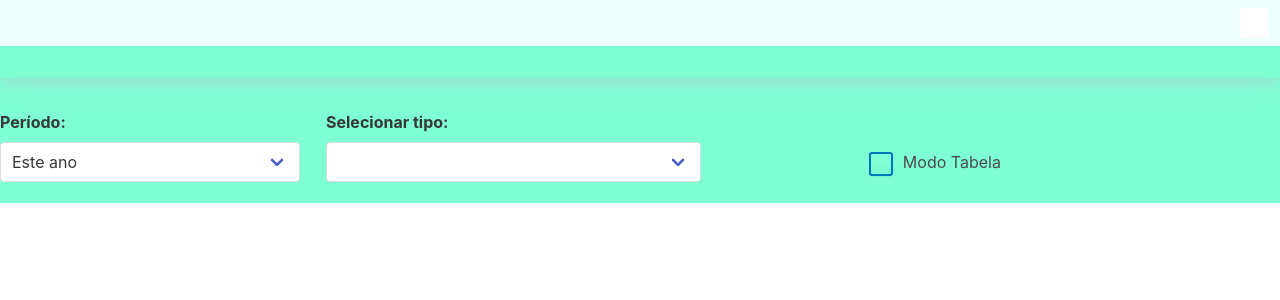
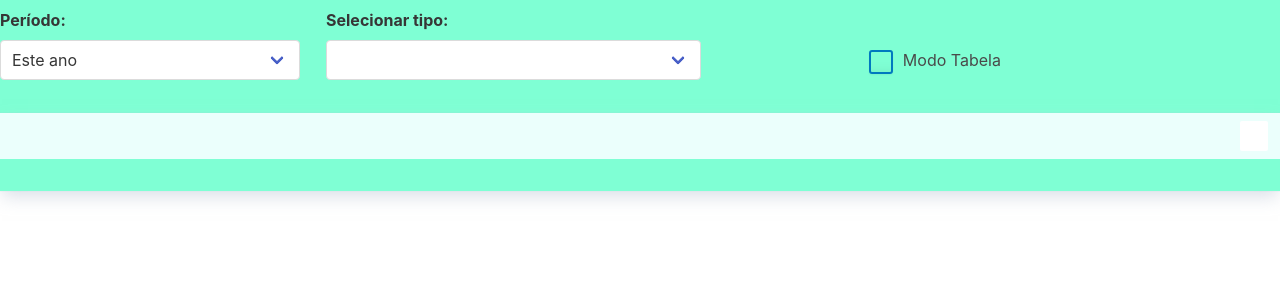
Before and after one commit to adryanzx/RelatorioAluno, a Vue app: page / in a window 1280 px wide. Shown: the top 300 px of the page. Built offline with nearby package versions, Linux system fonts and the light colour scheme.

Commit message:
adicionar slots timeline

```diff
--- a/src/App.vue
+++ b/src/App.vue
@@ -1,9 +1,4 @@
 <template>
-
-
-  <div>
-  <timeline />
-</div>
 
   <div class="columns">
   <div class="column is-3 mt-2">
@@ -15,8 +10,10 @@
   <div class="column auto mt-6">
     <checkbox  />
   </div>
+  </div>
 
-
+  <div>
+  <timeline />
 </div>
 
 
```
